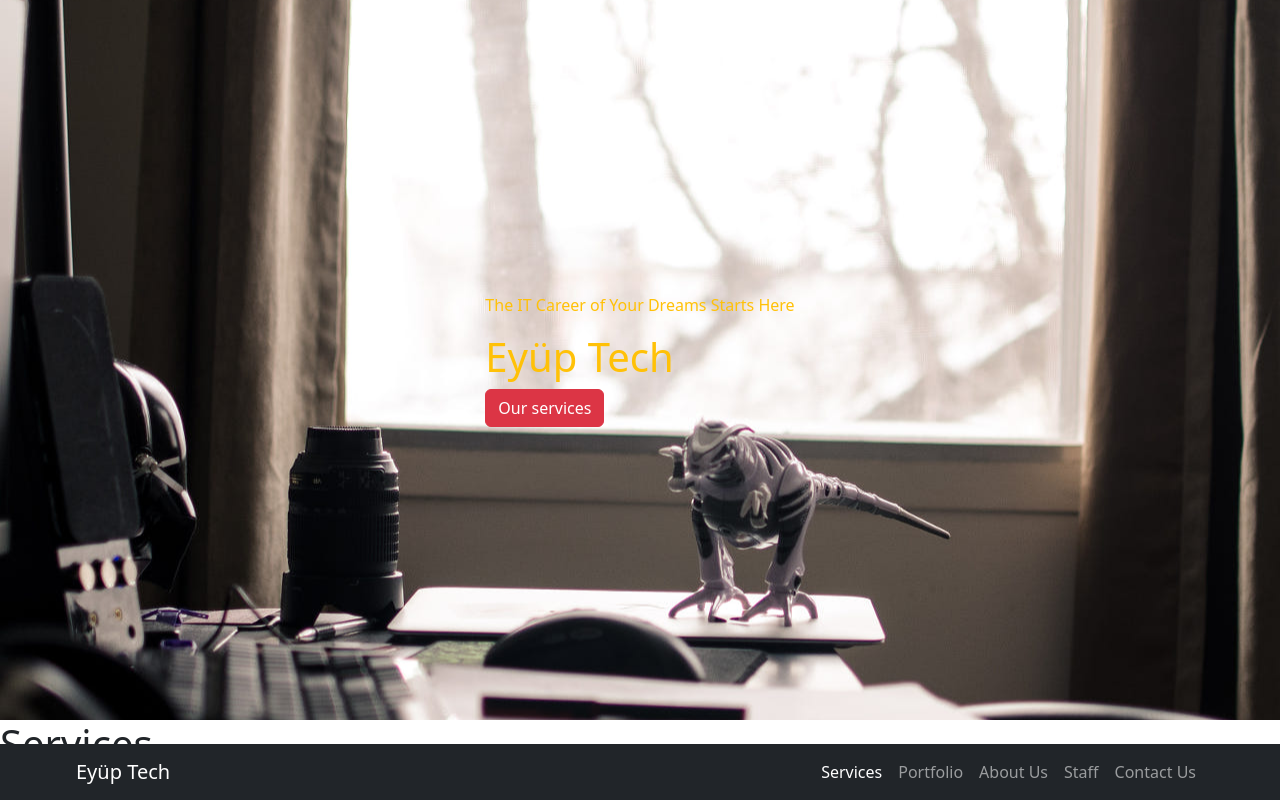
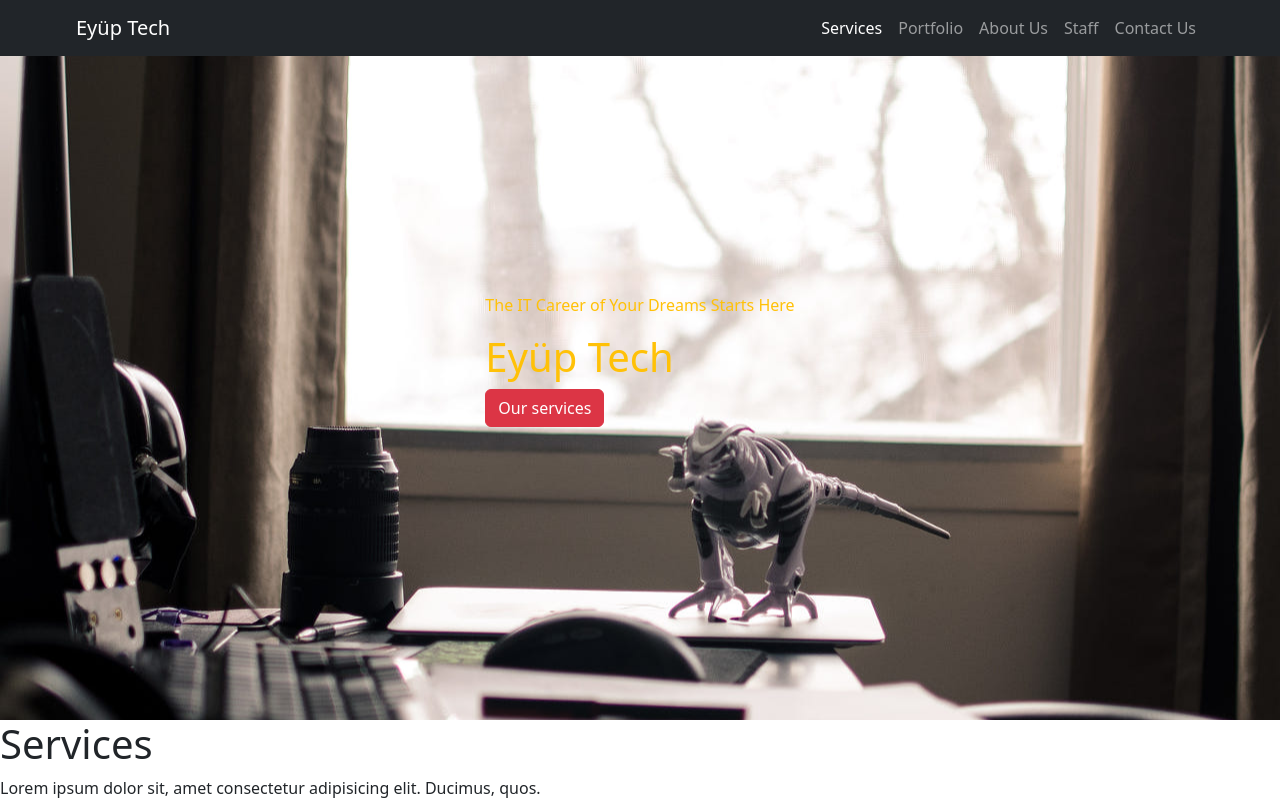
Before and after one commit to eyupGuc/bootstrap-web_page, a plain HTML site: page index.html in a window 1280 px wide. Shown: the top 803 px of the page. Drawn offline with nearby package versions, Linux system fonts and the light colour scheme.

Commit message:
added fixed top

```diff
--- a/index.html
+++ b/index.html
@@ -22,7 +22,7 @@
   <body>
     <header>
       <nav
-        class="navbar navbar-expand-lg navbar-dark bg-dark text-white fixed-bottom"
+        class="navbar navbar-expand-lg navbar-dark bg-dark text-white fixed-top"
       >
         <div class="container-fluid">
           <a class="navbar-brand" href="#">Eyüp Tech</a>
--- a/style.css
+++ b/style.css
@@ -11,3 +11,6 @@
 .contact {
   background-image: url("./img/map.jpeg");
 }
+
+.our i {
+}
```
